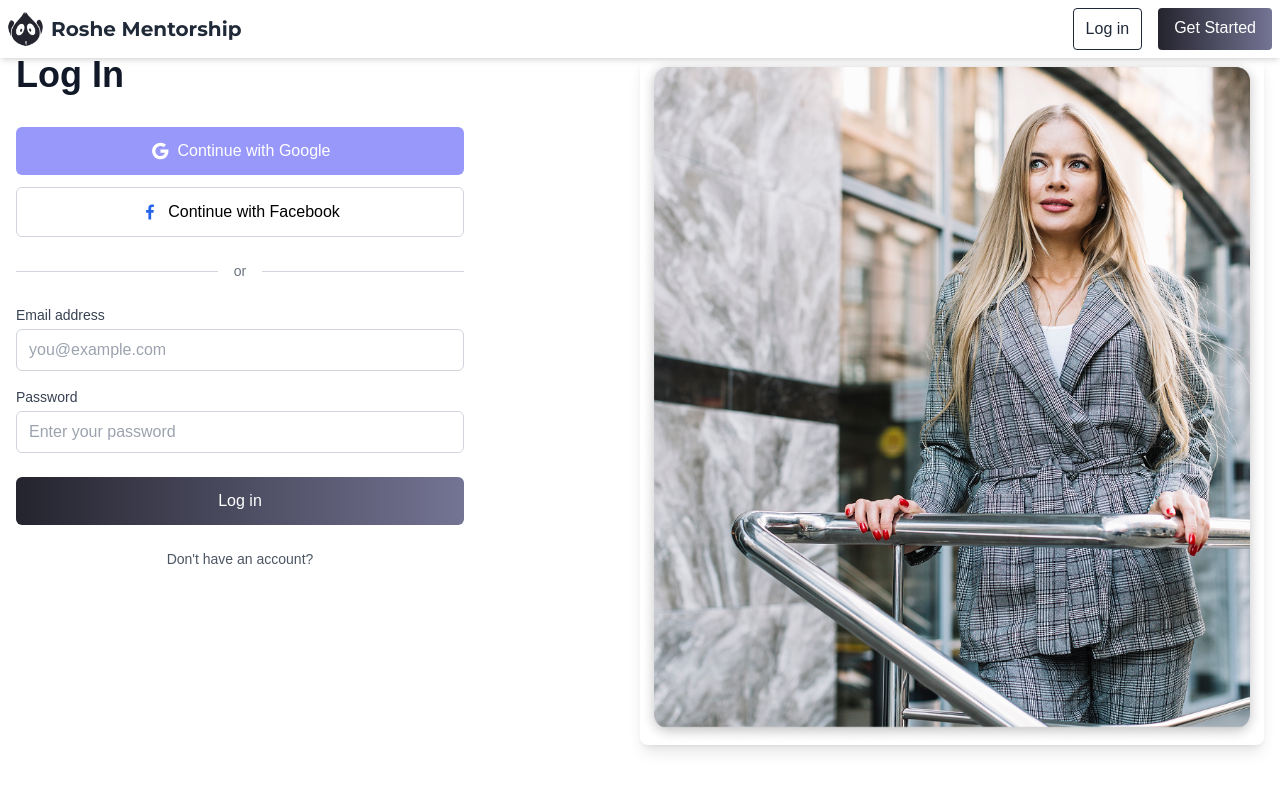
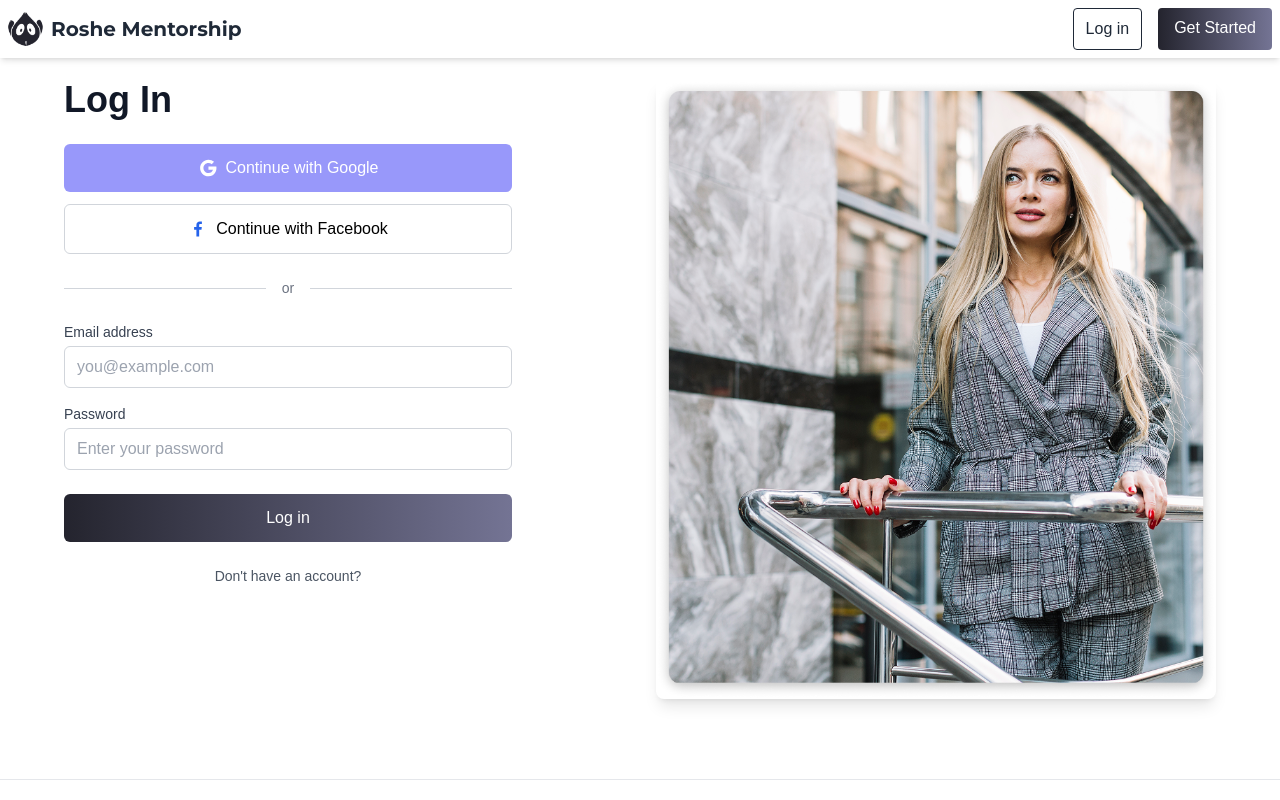
Before and after one commit to Roshe-Mentors/new_roshe, a Next.js app: page /signIn in a window 1280 px wide. Shown: the top 800 px of the page. Built offline with nearby package versions, Linux system fonts and the light colour scheme; no server answers.

Commit message:
Feat: enhance layout and styling of login page for improved user experience

```diff
--- a/src/app/signIn/LoginPage.tsx
+++ b/src/app/signIn/LoginPage.tsx
@@ -69,12 +69,12 @@ const LoginPage = () => {
   };
 
   return (
-    <div className="w-full min-h-screen flex items-center bg-white">
-      <div className="container mx-auto px-4 py-8 flex">
-        <div className="w-full lg:w-1/2 z-10">
-          <h1 className="text-4xl font-bold mb-8 text-gray-900">Log In</h1>
+    <div className="w-full bg-white py-12 px-4 md:py-20">
+      <div className="max-w-6xl mx-auto flex flex-col lg:flex-row gap-8">
+        <div className="w-full lg:w-1/2 flex flex-col">
+          <h1 className="text-3xl md:text-4xl font-bold mb-6 text-gray-900">Log In</h1>
 
-          <form onSubmit={handleSubmit} className="max-w-md">
+          <form className="w-full max-w-md">
             {/* Social Login Buttons */}
             <button
               type="button"
@@ -140,6 +140,7 @@ const LoginPage = () => {
 
             <button
               type="submit"
+              onClick={handleSubmit}
               className="w-full py-3 text-white font-medium rounded-md hover:opacity-90"
               style={{
                 background: 'linear-gradient(90deg, #24242E 0%, #747494 100%)'
@@ -162,7 +163,7 @@ const LoginPage = () => {
             alt="Login"
             width={600}
             height={800}
-            className="rounded-lg shadow-lg object-cover h-full w-full"
+            className="rounded-lg shadow-lg object-cover w-full h-full"
             priority
           />
         </div>
```
